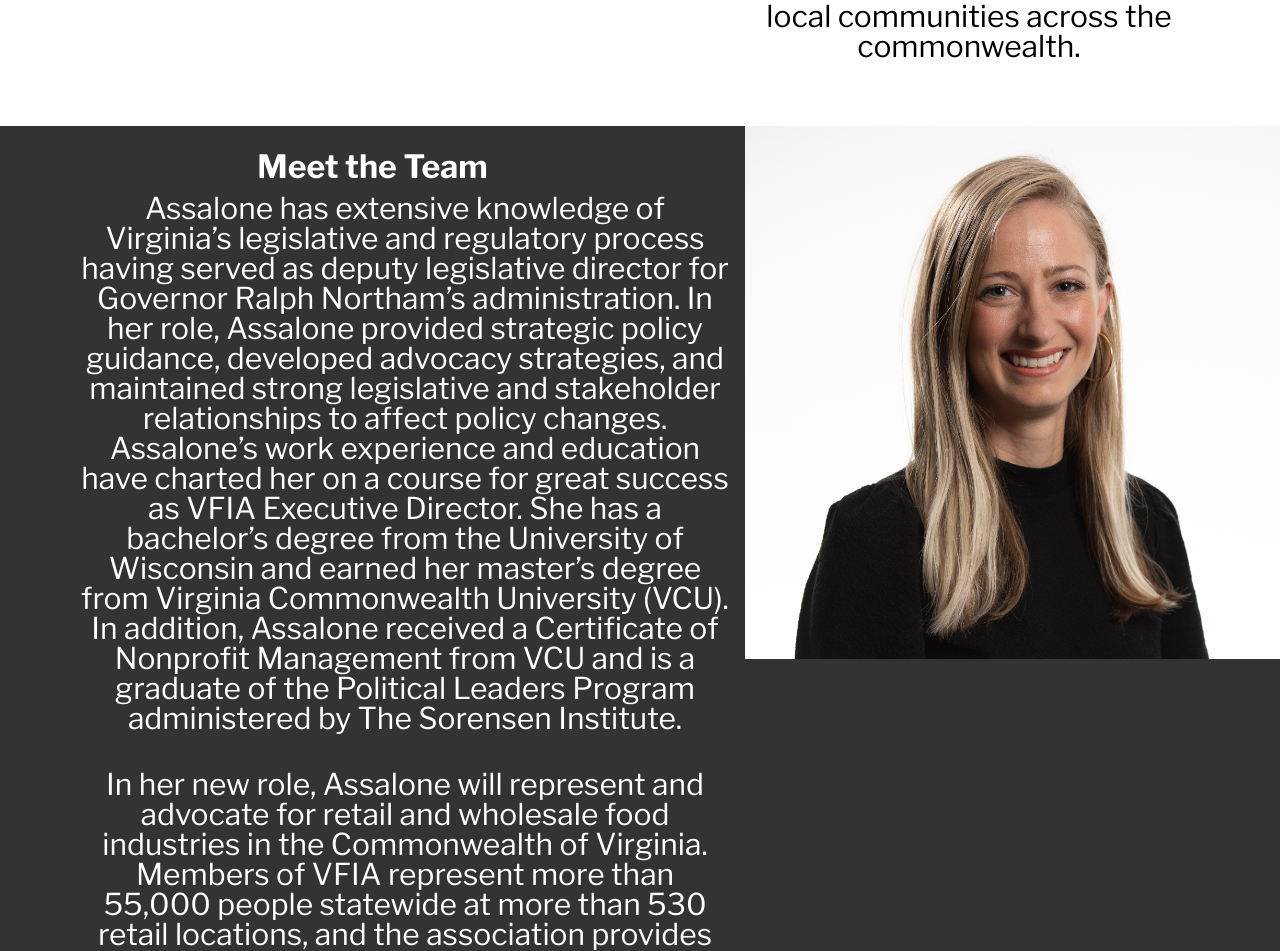
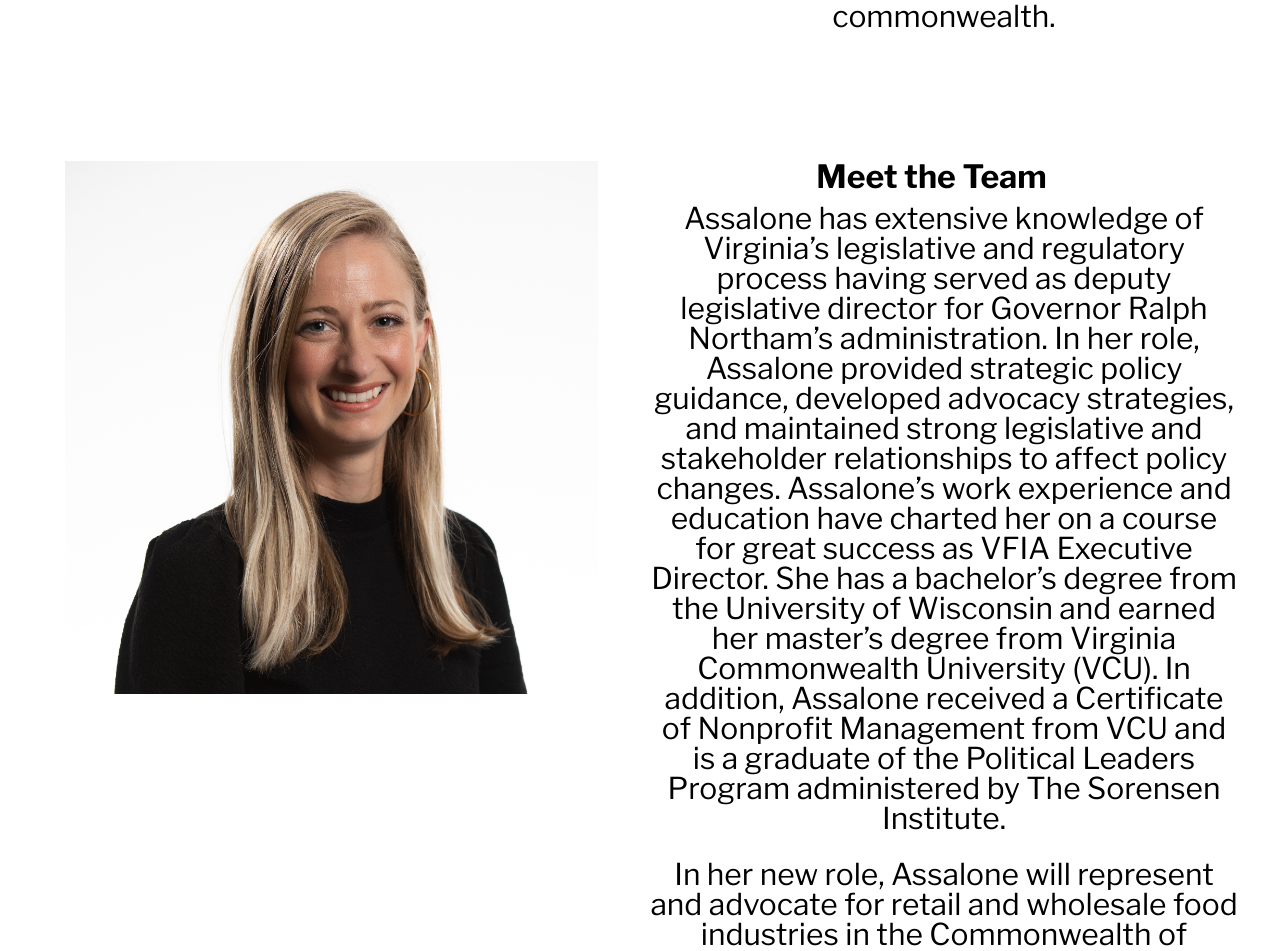
Before and after one commit to mcnairjm/VFIA, a React (Create React App) app in the folder frontend/: page / in a window 1280 px wide. Shown: the part 1121-2072 px from the top of the page. Built offline with nearby package versions, Linux system fonts and the light colour scheme.

Commit message:
section rework

```diff
--- a/frontend/src/App.css
+++ b/frontend/src/App.css
@@ -51,10 +51,7 @@
     background-position: center;
 }
 
-.section-dark {
-    background: #333;
-    color: white;
-}
+
 
 .section-content {
     max-width: 1700px;
@@ -67,7 +64,6 @@
 .full-logo {
     height: 308px;
     width: 583px;
-    margin: 25px;
 }
 
 .info {
@@ -89,7 +85,8 @@
 .MLA {
     height: 533px;
     width: 535px;
-    float: right;
+    float: left;
+    margin: 25px;
 }
 
 .mla-text {
--- a/frontend/src/Components/Section.js
+++ b/frontend/src/Components/Section.js
@@ -14,14 +14,14 @@ const Section = () => {
                 </div>
             </div>
 
-            <div className='section-dark' id='section2' >
+            <div className='section-content' id='section2' >
                 <img src={MLA}
                     className='MLA'/>
                 <div className='mla-info'>
                 <h1 className='title'>Meet the Team</h1>
-                <p className='mla-text'>Assalone has extensive knowledge of Virginia’s legislative and regulatory process having served as deputy legislative director for Governor Ralph Northam’s administration. In her role, Assalone provided strategic policy guidance, developed advocacy strategies, and maintained strong legislative and stakeholder relationships to affect policy changes. Assalone’s work experience and education have charted her on a course for great success as VFIA Executive Director. She has a bachelor’s degree from the University of Wisconsin and earned her master’s degree from Virginia Commonwealth University (VCU). In addition, Assalone received a Certificate of Nonprofit Management from VCU and is a graduate of the Political Leaders Program administered by The Sorensen Institute.</p>
+                <p className='text'>Assalone has extensive knowledge of Virginia’s legislative and regulatory process having served as deputy legislative director for Governor Ralph Northam’s administration. In her role, Assalone provided strategic policy guidance, developed advocacy strategies, and maintained strong legislative and stakeholder relationships to affect policy changes. Assalone’s work experience and education have charted her on a course for great success as VFIA Executive Director. She has a bachelor’s degree from the University of Wisconsin and earned her master’s degree from Virginia Commonwealth University (VCU). In addition, Assalone received a Certificate of Nonprofit Management from VCU and is a graduate of the Political Leaders Program administered by The Sorensen Institute.</p>
                 <br />
-                <p className='mla-text'>In her new role, Assalone will represent and advocate for retail and wholesale food industries in the Commonwealth of Virginia. Members of VFIA represent more than 55,000 people statewide at more than 530 retail locations, and the association provides resources and public affairs support to the food industry as its members work to serve their customers and nourish local communities across the commonwealth.</p>
+                <p className='text'>In her new role, Assalone will represent and advocate for retail and wholesale food industries in the Commonwealth of Virginia. Members of VFIA represent more than 55,000 people statewide at more than 530 retail locations, and the association provides resources and public affairs support to the food industry as its members work to serve their customers and nourish local communities across the commonwealth.</p>
                 </div>
             </div>
 
```
